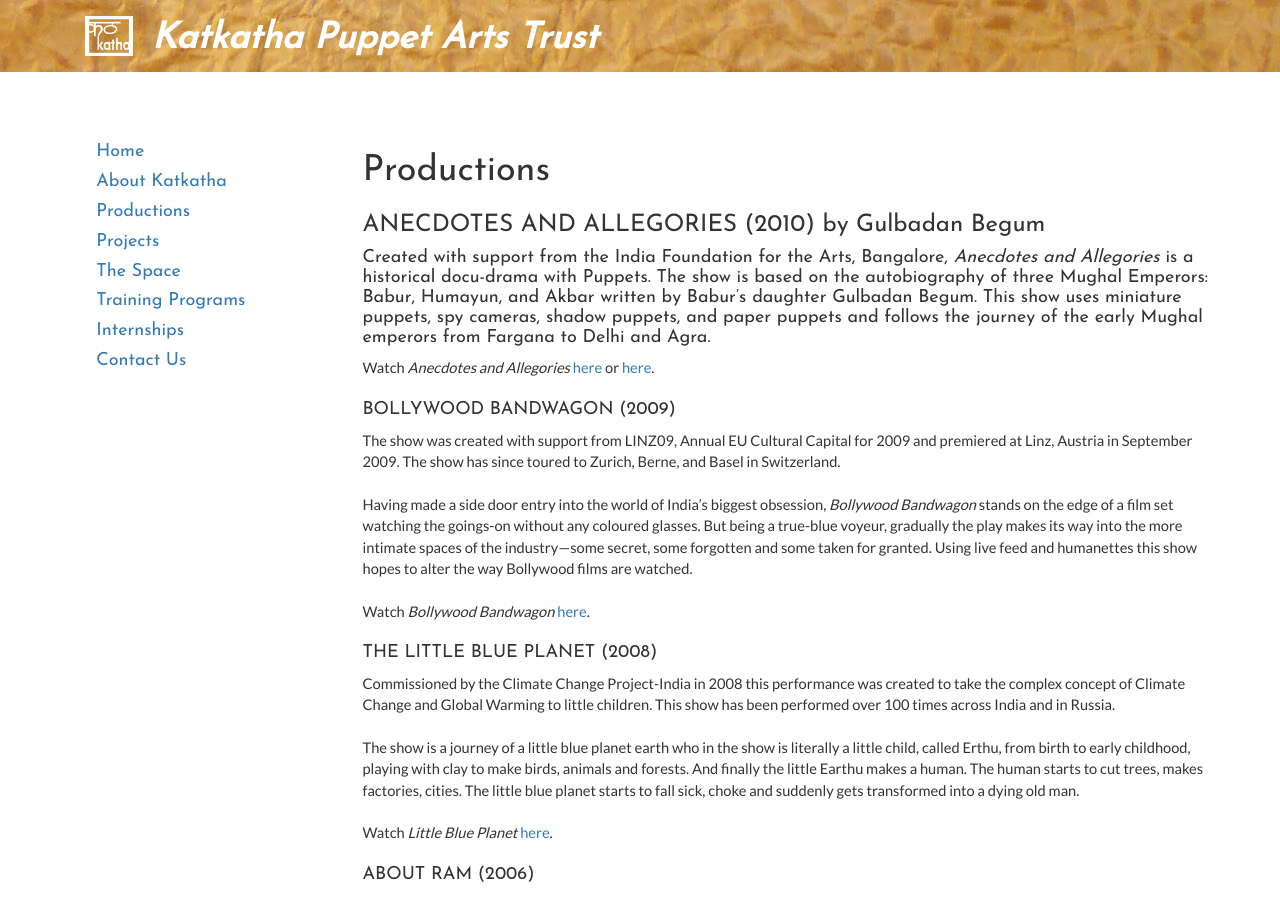
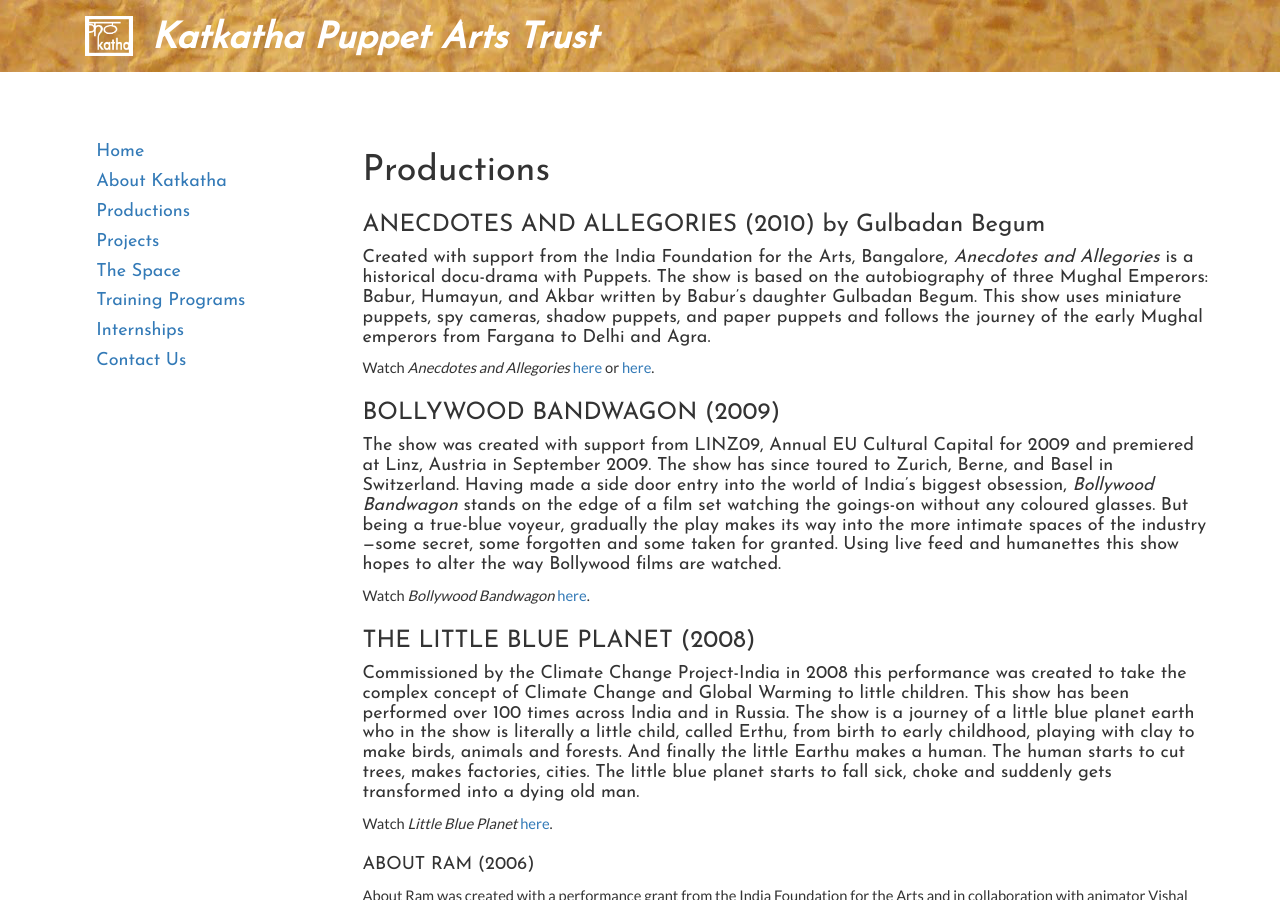
Before and after one commit to katkatha/katkatha.org, a Jekyll site: the page built from _posts/2017-02-03-productions.markdown, in a window 1280 px wide and 900 px high. Built offline with Jekyll 4.4.1, drawn with Linux system fonts in a browser that asks for light colours; nearby versions of some CDN libraries.

```diff
--- a/_posts/2017-02-03-productions.markdown
+++ b/_posts/2017-02-03-productions.markdown
@@ -15,19 +15,19 @@ The show is based on the autobiography of three Mughal Emperors: Babur, Humayun,
 
 Watch <i>Anecdotes and Allegories</i> <a href="https://www.youtube.com/watch?v=PsVroODy0Bs" target="_blank">here</a> or <a href="https://www.youtube.com/watch?v=GHn9QbvNXiI" target="_blank">here</a>.
 
-<h4>BOLLYWOOD BANDWAGON (2009)</h4>
+<h3>BOLLYWOOD BANDWAGON (2009)</h3>
 
-The show was created with support from LINZ09, Annual EU Cultural Capital for 2009 and premiered at Linz, Austria in September 2009. The show has since toured to Zurich, Berne, and Basel in Switzerland.
+<h4>The show was created with support from LINZ09, Annual EU Cultural Capital for 2009 and premiered at Linz, Austria in September 2009. The show has since toured to Zurich, Berne, and Basel in Switzerland.
 
-Having made a side door entry into the world of India’s biggest obsession, <i>Bollywood Bandwagon</i> stands on the edge of a film set watching the goings-on without any coloured glasses. But being a true-blue voyeur, gradually the play makes its way into the more intimate spaces of the industry&mdash;some secret, some forgotten and some taken for granted. Using live feed and humanettes this show hopes to alter the way Bollywood films are watched.
+Having made a side door entry into the world of India’s biggest obsession, <i>Bollywood Bandwagon</i> stands on the edge of a film set watching the goings-on without any coloured glasses. But being a true-blue voyeur, gradually the play makes its way into the more intimate spaces of the industry&mdash;some secret, some forgotten and some taken for granted. Using live feed and humanettes this show hopes to alter the way Bollywood films are watched.</h4>
 
 Watch <i>Bollywood Bandwagon</i> <a href="https://www.youtube.com/watch?v=06Q7xpczN4E" target="_blank">here</a>.
 
-<h4>THE LITTLE BLUE PLANET (2008)</h4>
+<h3>THE LITTLE BLUE PLANET (2008)</h3>
 
-Commissioned by the Climate Change Project-India in 2008 this performance was created to take the  complex concept of Climate Change and Global Warming to little children. This show has been performed over 100 times across India and in Russia.
+<h4>Commissioned by the Climate Change Project-India in 2008 this performance was created to take the  complex concept of Climate Change and Global Warming to little children. This show has been performed over 100 times across India and in Russia.
 
-The show is a journey of a little blue planet earth who in the show is literally a little child, called Erthu, from birth to early childhood, playing with clay to make birds, animals and forests. And finally the little Earthu makes a human. The human starts to cut trees, makes factories, cities. The little blue planet starts to fall sick, choke and suddenly gets transformed into a dying old man.
+The show is a journey of a little blue planet earth who in the show is literally a little child, called Erthu, from birth to early childhood, playing with clay to make birds, animals and forests. And finally the little Earthu makes a human. The human starts to cut trees, makes factories, cities. The little blue planet starts to fall sick, choke and suddenly gets transformed into a dying old man.</h4>
 
 Watch <i>Little Blue Planet</i> <a href="https://www.youtube.com/watch?v=rgQWl_Fuf18" target="_blank">here</a>.
 
```
